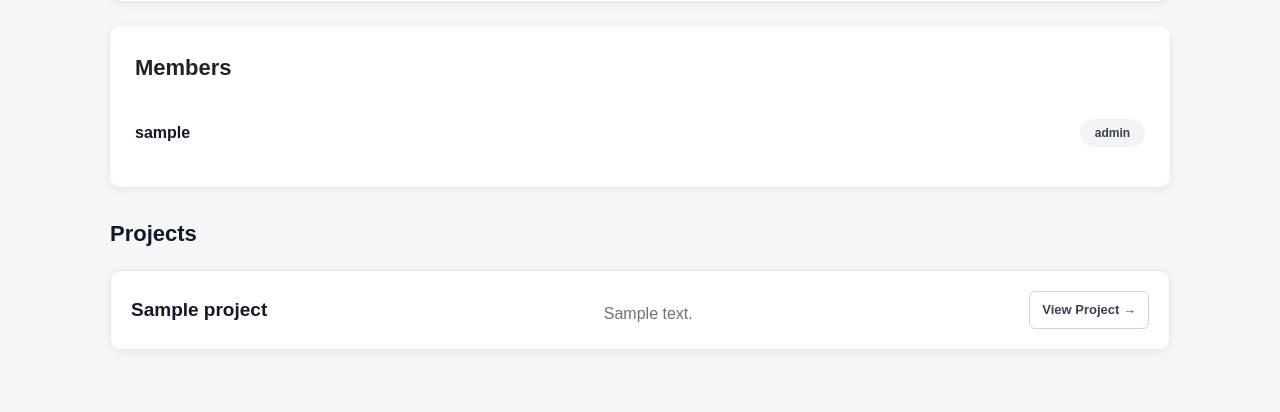
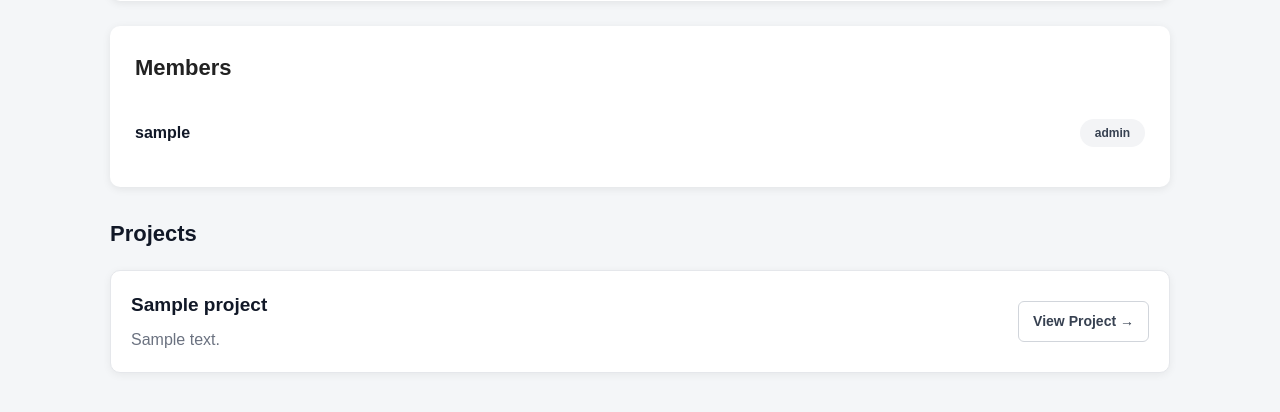
Before and after one commit to Cha-Luna-Star/ProjectManagement-WebApp, a Flask app: page /groups/1 in a window 1280 px wide. Shown: the part 345-757 px from the top of the page. Run offline with Flask 3, Linux system fonts and the light colour scheme; the visitor is signed in with stand-in values (Sample User, id 1); tables that the repository leaves empty hold one stand-in row (values such as "Sample post"); some libraries are stand-ins or nearby versions.

Commit message:
Fix the group page dashboard

```diff
--- a/static/css/group.css
+++ b/static/css/group.css
@@ -207,6 +207,11 @@
     box-shadow: 0 5px 15px rgba(0, 0, 0, 0.10);
 }
 
+.group-project-content {
+    flex: 1;
+    min-width: 0;
+}
+
 .group-project-card h3 {
     margin: 0;
     font-size: 19px;
@@ -227,22 +232,20 @@
     line-height: 1.5;
 }
 
-.group-project-card p:last-child {
-    margin-bottom: 0;
+.view-project-button {
+    flex-shrink: 0;
+    padding: 9px 14px;
+    border: 1px solid #d1d5db;
+    border-radius: 6px;
+    background: white;
+    color: #374151;
+    text-decoration: none;
+    font-size: 14px;
+    font-weight: 600;
+    transition: 0.2s;
 }
 
-.group-project-card::after {
-    content: "View Project →";
-    flex-shrink: 0;
-    padding: 8px 12px;
-    border: 1px solid #d1d5db;
-    border-radius: 6px;
-    color: #374151;
-    font-size: 13px;
-    font-weight: 600;
-}
-
-.group-project-card:hover::after {
+.view-project-button:hover {
     border-color: #2563eb;
     color: #2563eb;
     background: #eff6ff;
@@ -318,11 +321,11 @@
     }
 
     .group-project-card {
-        align-items: flex-start;
+        align-items: stretch;
         flex-direction: column;
     }
 
-    .group-project-card::after {
+    .view-project-button {
         width: 100%;
         text-align: center;
     }
--- a/templates/group.html
+++ b/templates/group.html
@@ -66,7 +66,9 @@
                         'edit_group',
                         group_id=group['id']
                     ) }}">
-                        Edit Group
+                        <button type="button">
+                            Edit Group
+                        </button>
                     </a>
 
                 {% endif %}
@@ -80,14 +82,11 @@
                             group_id=group['id']
                         ) }}"
                     >
-                        <input
-                            type="hidden"
-                            name="csrf_token"
-                            value="{{ csrf_token() }}"
-                        >
+                    <input type="hidden" name="csrf_token" value="{{ csrf_token() }}">
 
                         <button
                             type="submit"
+                            class="delete-button"
                             onclick="return confirm(
                                 'Are you sure you want to delete this group?'
                             );"
@@ -354,7 +353,10 @@
 
                 {% for project_item in projects %}
 
-                    <div class="group-project-card">
+                <div class="group-project-card">
+
+                    <div class="group-project-content">
+
                         <h3>
                             <a href="{{ url_for('project', project_id=project_item['id']) }}">
                                 {{ project_item["name"] }}
@@ -362,12 +364,19 @@
                         </h3>
 
                         {% if project_item["description"] %}
-                            <p>
-                                {{ project_item["description"] }}
-                            </p>
+                            <p>{{ project_item["description"] }}</p>
                         {% endif %}
 
                     </div>
+
+                    <a
+                        href="{{ url_for('project', project_id=project_item['id']) }}"
+                        class="view-project-button"
+                    >
+                        View Project →
+                    </a>
+
+                </div>
 
                 {% endfor %}
 
```
Also changed, not shown: templates/project.html (+0 -15 lines).
